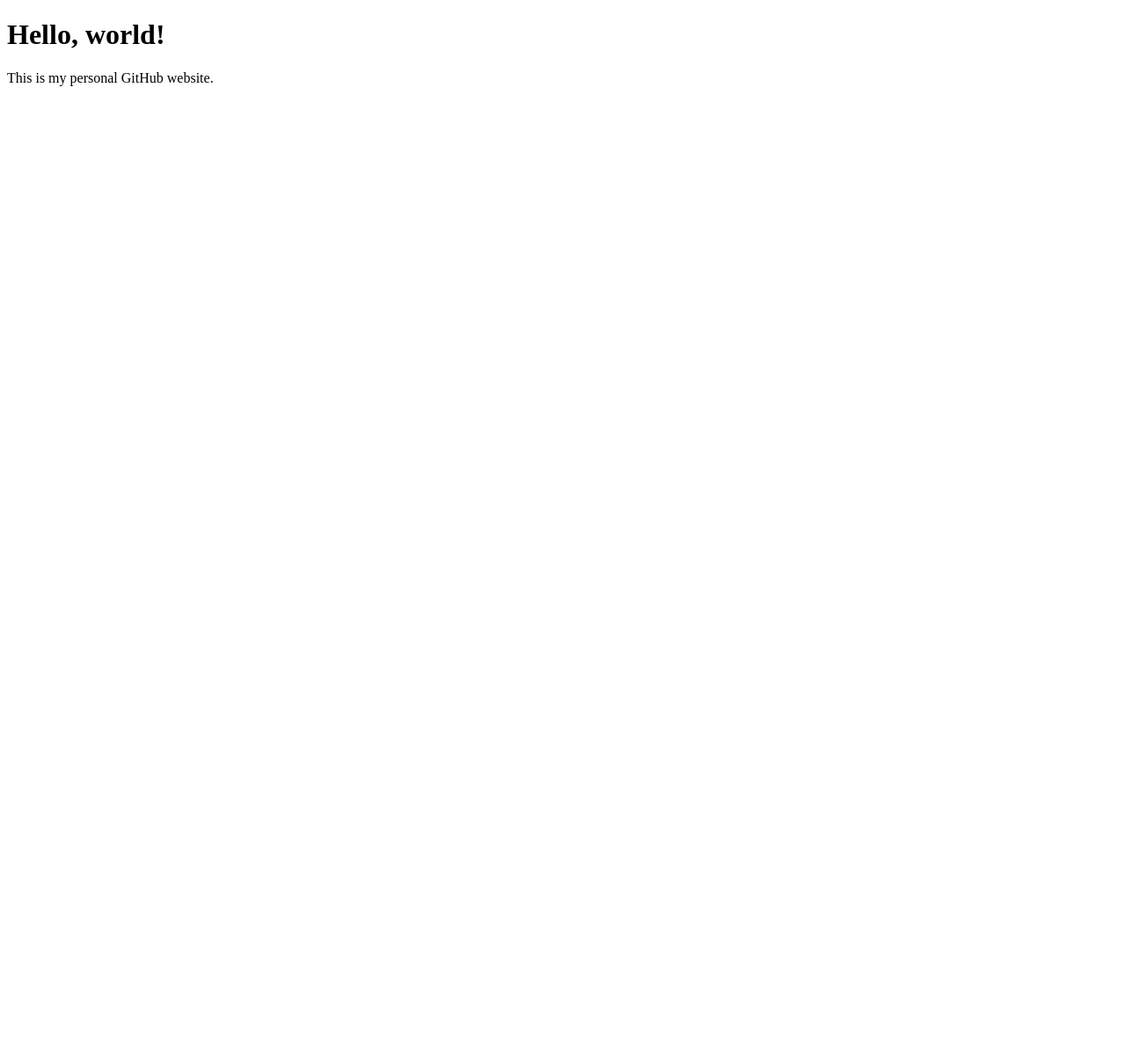
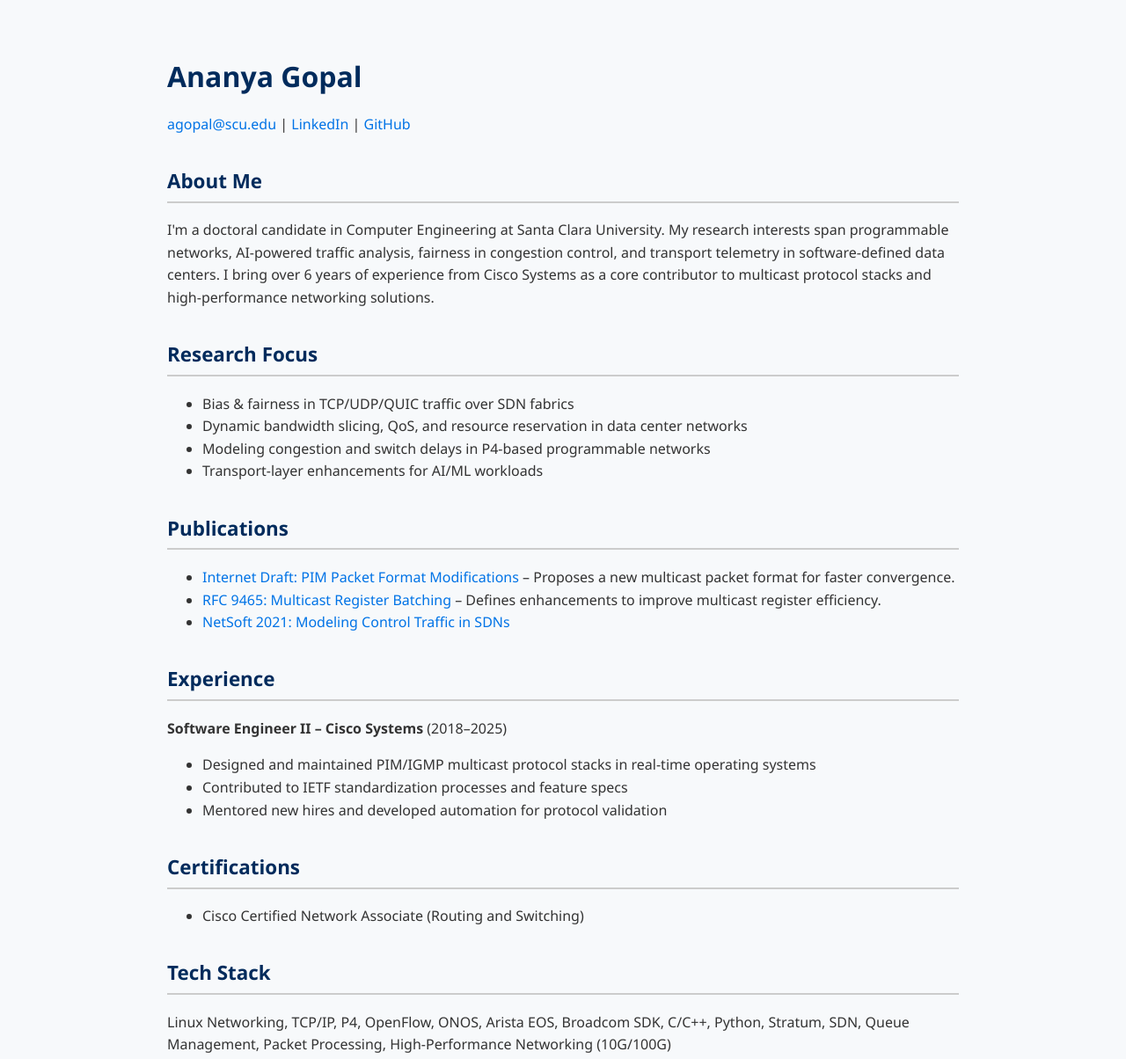
Before and after one commit to AnanyaGopal/ananyagopal.github.io, a plain HTML site: page index.html in a window 1280 px wide. Shown: the whole page at 88% size. Before the commit the page ends 800 px from the top, so only its background shows below. Drawn offline with Linux system fonts and the light colour scheme.

Commit message:
Initial commit

```diff
--- a/index.html
+++ b/index.html
@@ -1,10 +1,106 @@
 <!DOCTYPE html>
-<html>
+<html lang="en">
 <head>
-    <title>Welcome to My GitHub Page</title>
+  <meta charset="UTF-8" />
+  <meta name="viewport" content="width=device-width, initial-scale=1.0"/>
+  <title>Ananya Gopal | Networking Researcher</title>
+  <style>
+    body {
+      font-family: "Segoe UI", sans-serif;
+      background: #f7f9fb;
+      color: #333;
+      line-height: 1.6;
+      padding: 40px;
+      max-width: 900px;
+      margin: auto;
+    }
+    h1, h2 {
+      color: #002b5c;
+    }
+    h1 {
+      font-size: 2em;
+      margin-bottom: 0.2em;
+    }
+    h2 {
+      margin-top: 1.5em;
+      font-size: 1.4em;
+      border-bottom: 2px solid #ccc;
+      padding-bottom: 5px;
+    }
+    a {
+      color: #0073e6;
+      text-decoration: none;
+    }
+    a:hover {
+      text-decoration: underline;
+    }
+    ul {
+      margin-top: 0.4em;
+    }
+  </style>
 </head>
 <body>
-    <h1>Hello, world!</h1>
-    <p>This is my personal GitHub website.</p>
+
+  <h1>Ananya Gopal</h1>
+  <p>
+    <a href="mailto:agopal@scu.edu">agopal@scu.edu</a> |
+    <a href="https://www.linkedin.com/in/ananyagopal/" target="_blank">LinkedIn</a> |
+    <a href="https://github.com/AnanyaGopal" target="_blank">GitHub</a>
+  </p>
+
+  <h2>About Me</h2>
+  <p>
+    I'm a doctoral candidate in Computer Engineering at Santa Clara University. My research interests span
+    programmable networks, AI-powered traffic analysis, fairness in congestion control, and transport telemetry
+    in software-defined data centers. I bring over 6 years of experience from Cisco Systems as a core contributor
+    to multicast protocol stacks and high-performance networking solutions.
+  </p>
+
+  <h2>Research Focus</h2>
+  <ul>
+    <li>Bias & fairness in TCP/UDP/QUIC traffic over SDN fabrics</li>
+    <li>Dynamic bandwidth slicing, QoS, and resource reservation in data center networks</li>
+    <li>Modeling congestion and switch delays in P4-based programmable networks</li>
+    <li>Transport-layer enhancements for AI/ML workloads</li>
+  </ul>
+
+  <h2>Publications</h2>
+  <ul>
+    <li>
+      <a href="https://www.ietf.org/archive/id/draft-gopal-pim-pfm-forwarding-enhancements-01.txt" target="_blank">
+        Internet Draft: PIM Packet Format Modifications
+      </a> – Proposes a new multicast packet format for faster convergence.
+    </li>
+    <li>
+      <a href="https://www.rfc-editor.org/rfc/rfc9465.pdf" target="_blank">
+        RFC 9465: Multicast Register Batching
+      </a> – Defines enhancements to improve multicast register efficiency.
+    </li>
+    <li>
+      <a href="https://ieeexplore.ieee.org/abstract/document/9492632/" target="_blank">
+        NetSoft 2021: Modeling Control Traffic in SDNs
+      </a>
+    </li>
+  </ul>
+
+  <h2>Experience</h2>
+  <p><strong>Software Engineer II – Cisco Systems</strong> (2018–2025)</p>
+  <ul>
+    <li>Designed and maintained PIM/IGMP multicast protocol stacks in real-time operating systems</li>
+    <li>Contributed to IETF standardization processes and feature specs</li>
+    <li>Mentored new hires and developed automation for protocol validation</li>
+  </ul>
+
+  <h2>Certifications</h2>
+  <ul>
+    <li>Cisco Certified Network Associate (Routing and Switching)</li>
+  </ul>
+
+  <h2>Tech Stack</h2>
+  <p>
+    Linux Networking, TCP/IP, P4, OpenFlow, ONOS, Arista EOS, Broadcom SDK, C/C++, Python, Stratum, SDN,
+    Queue Management, Packet Processing, High-Performance Networking (10G/100G)
+  </p>
+
 </body>
 </html>
```
